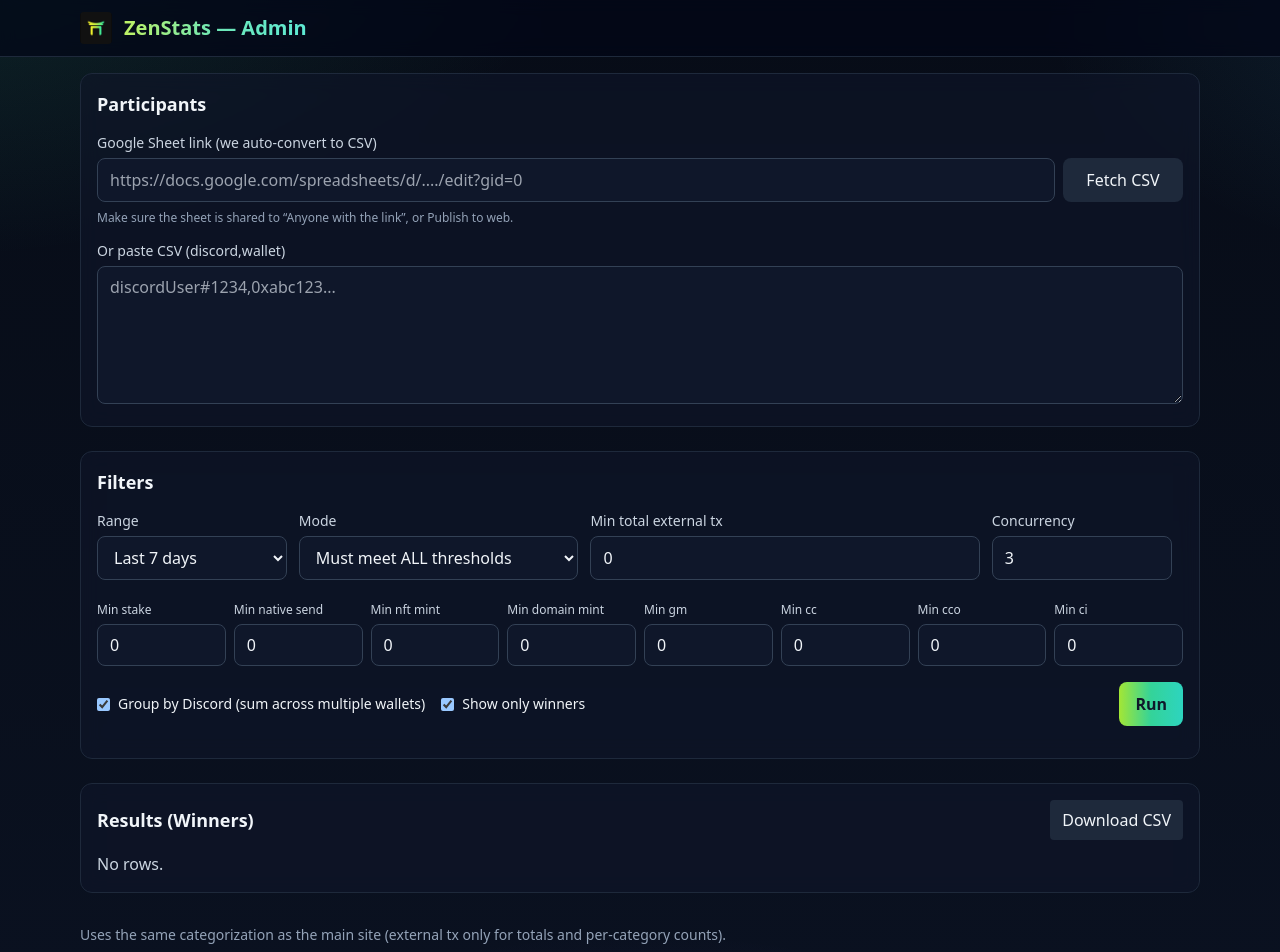
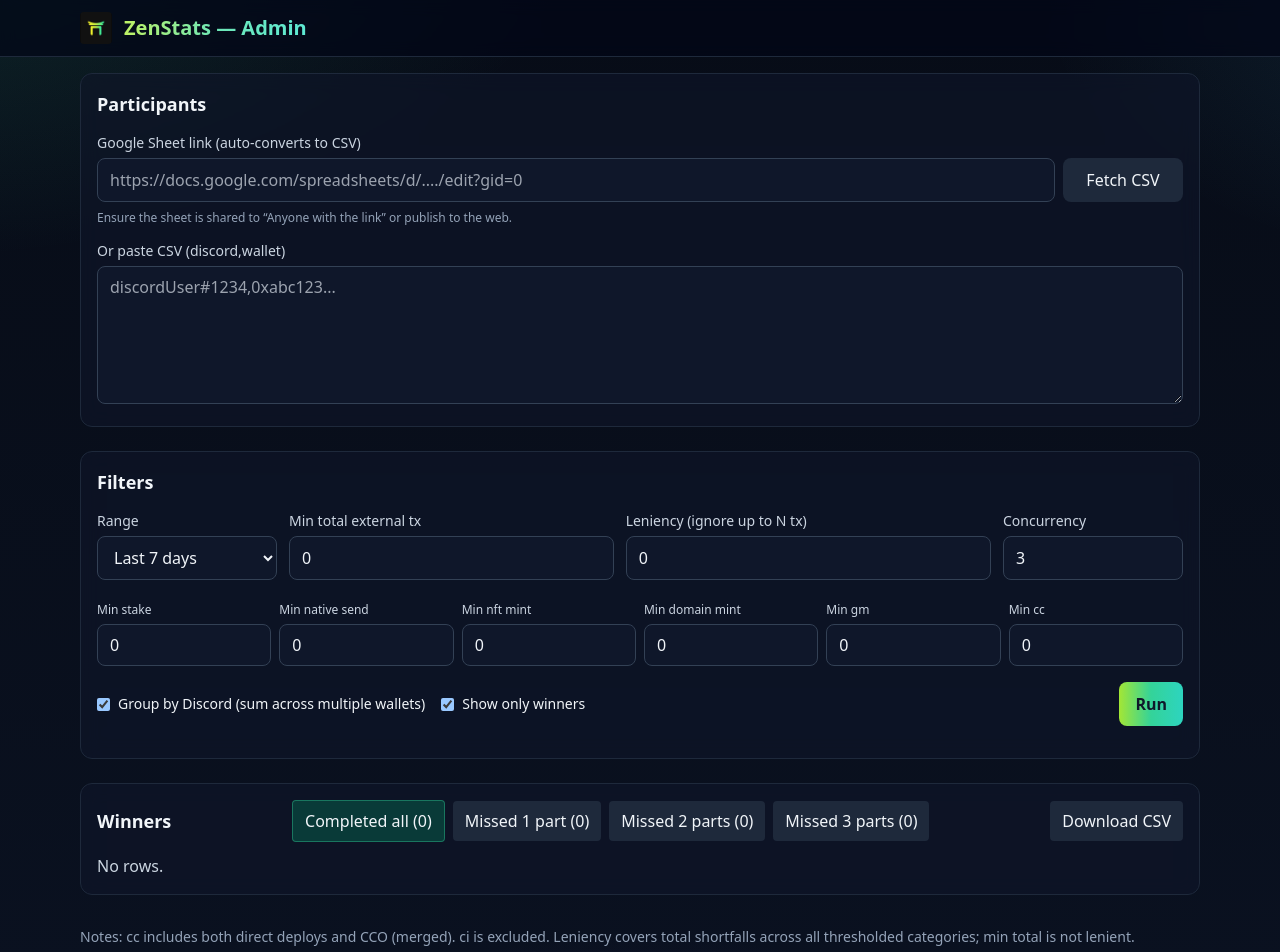
Before and after one commit to msepehri55/Zenchain-dApp-Zenstats-vercel, a Next.js app: page /admin in a window 1280 px wide. Shown: the top 952 px of the page. Built offline with nearby package versions, Linux system fonts and the light colour scheme.

Commit message:
final V2

```diff
--- a/pages/admin.js
+++ b/pages/admin.js
@@ -2,6 +2,7 @@
 import Head from 'next/head';
 import { useEffect, useMemo, useRef, useState } from 'react';
 
+// Final categories for prizes (ci removed; cco merged into cc)
 const CATEGORIES = [
   'stake',
   'native_send',
@@ -9,9 +10,6 @@
   'domain_mint',
   'gm',
   'cc',
-  'cco',
-  'ci',
-  // 'fail', 'other' // usually not used for awards
 ];
 
 // Helper: convert any Google Sheets link to CSV export form
@@ -28,12 +26,12 @@
   return input;
 }
 
-// Very simple CSV parser (expects "discord, wallet" or headers containing "discord"/"wallet|address")
+// Simple CSV parser (expects columns for discord + wallet/address; header optional)
 function parseCsv(text) {
   const lines = String(text || '').replace(/\r/g, '').split('\n').map(l => l.trim()).filter(Boolean);
   if (!lines.length) return [];
   const header = lines[0].split(',').map(s => s.trim().toLowerCase());
-  let hasHeader = header.some(h => /discord|username|wallet|address/.test(h));
+  const hasHeader = header.some(h => /discord|username|wallet|address/.test(h));
   let idxDiscord = hasHeader ? header.findIndex(h => /discord|username/.test(h)) : 0;
   let idxWallet  = hasHeader ? header.findIndex(h => /wallet|address/.test(h))  : 1;
   if (idxDiscord === -1) idxDiscord = 0;
@@ -51,7 +49,7 @@
   return out;
 }
 
-// Concurrency limiter
+// Concurrency limiter for wallet fetches
 function pLimit(concurrency) {
   let active = 0;
   const q = [];
@@ -70,27 +68,34 @@
     });
 }
 
+// Map site categories so that 'cco' folds into 'cc', and ignore 'ci'
+function canonicalizeCategory(c) {
+  if (c === 'cco') return 'cc';
+  if (c === 'ci') return null; // ignore
+  return c;
+}
+
 export default function Admin() {
-  // Auth is handled by middleware (basic auth). Nothing needed here.
-
+  // Data input
   const [sheetUrl, setSheetUrl] = useState('');
   const [csvText, setCsvText] = useState('');
   const [loadingSheet, setLoadingSheet] = useState(false);
 
+  // Window
   const [period, setPeriod] = useState('7d'); // 24h, 7d, 30d, all, custom
   const [start, setStart] = useState('');
   const [end, setEnd] = useState('');
   const showingCustom = period === 'custom';
   const parseLocalDT = (s) => Math.floor(new Date(s).getTime() / 1000);
 
-  // thresholds + options
+  // Thresholds and options
   const [thresholds, setThresholds] = useState(() => {
     const t = {};
-    CATEGORIES.forEach(c => t[c] = 0);
+    CATEGORIES.forEach(c => (t[c] = 0));
     return t;
   });
   const [minTotal, setMinTotal] = useState(0);
-  const [mode, setMode] = useState('all'); // 'all' or 'any'
+  const [leniency, setLeniency] = useState(0); // NEW: ignore up to N tx across all parts
   const [groupByDiscord, setGroupByDiscord] = useState(true);
   const [showOnlyWinners, setShowOnlyWinners] = useState(true);
   const [concurrency, setConcurrency] = useState(3);
@@ -98,8 +103,9 @@
   // Results
   const [status, setStatus] = useState('');
   const [progress, setProgress] = useState({ done: 0, total: 0 });
-  const [results, setResults] = useState([]); // raw per-wallet rows
-  const [winners, setWinners] = useState([]); // final filtered
+  const [results, setResults] = useState([]); // aggregated per discord (if grouping) or per wallet
+  const [winnersByGroup, setWinnersByGroup] = useState({ 0: [], 1: [], 2: [], 3: [] });
+  const [winTab, setWinTab] = useState(0); // 0,1,2,3 tabs
   const abortRef = useRef({ aborted: false });
 
   useEffect(() => {
@@ -135,49 +141,61 @@
     }
   }
 
+  // Count per-category using your existing activity categories; merge cco->cc; ignore ci
   function computeCounts(activity) {
-    // Use only native (external) txs for category counts and total
     const ext = activity.filter(r => r.kind === 'native');
     const counts = {};
-    CATEGORIES.forEach(c => counts[c] = 0);
+    CATEGORIES.forEach(c => (counts[c] = 0));
     for (const r of ext) {
-      const cat = r.category || 'other';
-      if (counts[cat] == null) counts[cat] = 0;
-      counts[cat] += 1;
+      const c0 = canonicalizeCategory(r.category);
+      if (!c0) continue;
+      if (counts[c0] == null) counts[c0] = 0;
+      counts[c0] += 1;
     }
     const total = ext.length;
-    const lastMs = activity.length ? Math.max(...activity.map(r => r.timeMs)) : 0;
-    return { counts, total, lastMs };
+    return { counts, total };
   }
 
-  function meetsThreshold(counts, total) {
-    if (minTotal > 0 && total < minTotal) return false;
-    const active = Object.entries(thresholds).filter(([k, v]) => Number(v) > 0);
-    if (!active.length) return minTotal > 0 ? total >= minTotal : true;
+  // Apply leniency across deficits to maximize completed parts
+  // Returns number of missed parts AFTER spending leniency, and leniencyUsed
+  function evaluateWithLeniency(counts, thresholds, leniencyN) {
+    const reqCats = Object.keys(thresholds).filter(c => thresholds[c] > 0);
+    const deficits = reqCats
+      .map(c => ({ cat: c, need: Math.max(0, thresholds[c] - (counts[c] || 0)) }))
+      .filter(d => d.need > 0)
+      .sort((a, b) => a.need - b.need);
 
-    if (mode === 'all') {
-      return active.every(([k, v]) => (counts[k] || 0) >= Number(v));
-    } else {
-      return active.some(([k, v]) => (counts[k] || 0) >= Number(v));
+    let remaining = Math.max(0, Number(leniencyN || 0));
+    for (const d of deficits) {
+      if (remaining <= 0) break;
+      if (d.need <= remaining) {
+        remaining -= d.need;
+        d.need = 0;
+      } else {
+        d.need -= remaining;
+        remaining = 0;
+      }
     }
+    const missedAfter = deficits.filter(d => d.need > 0).length;
+    const leniencyUsed = Math.max(0, Number(leniencyN || 0) - remaining);
+    return { missedAfter, leniencyUsed };
   }
 
   async function run() {
     try {
       if (!windowParams) { alert('Pick a valid date range'); return; }
-
       const list = parseCsv(csvText);
       if (!list.length) { alert('No valid (discord, wallet) rows found in CSV'); return; }
 
       setStatus('Querying wallets...');
       setProgress({ done: 0, total: list.length });
       setResults([]);
-      setWinners([]);
+      setWinnersByGroup({ 0: [], 1: [], 2: [], 3: [] });
       abortRef.current.aborted = false;
 
       const limit = pLimit(Math.max(1, Number(concurrency) || 3));
 
-      const tasks = list.map(({ discord, wallet }, idx) =>
+      const tasks = list.map(({ discord, wallet }) =>
         limit(async () => {
           if (abortRef.current.aborted) return null;
           const qs = `start=${windowParams.start}&end=${windowParams.end}`;
@@ -185,8 +203,8 @@
           const r = await fetch(url);
           const j = await r.json();
           if (!r.ok) throw new Error(j?.error || 'activity failed');
-          const { counts, total, lastMs } = computeCounts(j.activity || []);
-          return { discord, wallet, counts, total, lastMs };
+          const { counts, total } = computeCounts(j.activity || []);
+          return { discord, wallet, counts, total };
         }).then((res) => {
           setProgress(p => ({ done: p.done + 1, total: p.total }));
           return res;
@@ -201,10 +219,9 @@
         const map = new Map();
         for (const r of rows) {
           const key = r.discord;
-          const cur = map.get(key) || { discord: key, wallets: [], counts: {}, total: 0, lastMs: 0 };
+          const cur = map.get(key) || { discord: key, wallets: [], counts: {}, total: 0 };
           cur.wallets.push(r.wallet);
           cur.total += r.total;
-          cur.lastMs = Math.max(cur.lastMs, r.lastMs);
           for (const c of Object.keys(r.counts)) {
             cur.counts[c] = (cur.counts[c] || 0) + (r.counts[c] || 0);
           }
@@ -214,16 +231,33 @@
           discord: x.discord,
           wallet: x.wallets.join(' | '),
           counts: x.counts,
-          total: x.total,
-          lastMs: x.lastMs
+          total: x.total
         }));
       }
 
-      // Filter winners
-      const winnersOnly = grouped.filter(r => meetsThreshold(r.counts, r.total));
-      setResults(grouped);
-      setWinners(winnersOnly);
-      setStatus(`Done. Wallets processed: ${list.length}. Winners: ${winnersOnly.length}.`);
+      // Evaluate with leniency and bucket winners into 0/1/2/3 missed parts
+      const reqCats = CATEGORIES.filter(c => thresholds[c] > 0);
+      const groups = { 0: [], 1: [], 2: [], 3: [] };
+
+      const annotated = grouped.map(r => {
+        const totalOk = Number(minTotal || 0) <= 0 ? true : (r.total >= Number(minTotal));
+        const { missedAfter, leniencyUsed } = evaluateWithLeniency(r.counts, thresholds, leniency);
+        const isWinner = totalOk && missedAfter <= 3; // Winners pages: 0..3 missed parts after leniency
+        const out = { ...r, leniencyUsed, missedParts: missedAfter, totalOk, isWinner };
+        if (isWinner) {
+          if (missedAfter === 0) groups[0].push(out);
+          else if (missedAfter === 1) groups[1].push(out);
+          else if (missedAfter === 2) groups[2].push(out);
+          else if (missedAfter === 3) groups[3].push(out);
+        }
+        return out;
+      });
+
+      setResults(annotated);
+      setWinnersByGroup(groups);
+
+      const totals = Object.values(groups).reduce((s, arr) => s + arr.length, 0);
+      setStatus(`Done. Processed ${grouped.length} ${groupByDiscord ? 'participants' : 'wallets'}. Winners: ${totals} (0-miss: ${groups[0].length}, 1-miss: ${groups[1].length}, 2-miss: ${groups[2].length}, 3-miss: ${groups[3].length}).`);
     } catch (e) {
       console.error(e);
       alert(e.message || String(e));
@@ -231,28 +265,31 @@
     }
   }
 
-  function downloadCsv() {
-    const rows = showOnlyWinners ? winners : results;
+  function downloadCsv(rows) {
     if (!rows.length) return;
-    const header = ['discord', 'wallets', 'total', ...CATEGORIES];
+    const header = ['discord', 'wallets', 'total', ...CATEGORIES, 'leniency_used', 'missed_parts'];
     const lines = [header.join(',')];
     for (const r of rows) {
       const arr = [
-        `"${r.discord.replace(/"/g, '""')}"`,
+        `"${String(r.discord || '').replace(/"/g, '""')}"`,
         `"${String(r.wallet || '').replace(/"/g, '""')}"`,
         r.total
       ];
       for (const c of CATEGORIES) arr.push(r.counts?.[c] || 0);
+      arr.push(r.leniencyUsed || 0);
+      arr.push(r.missedParts ?? '');
       lines.push(arr.join(','));
     }
     const blob = new Blob([lines.join('\n')], { type: 'text/csv;charset=utf-8' });
     const a = document.createElement('a');
     a.href = URL.createObjectURL(blob);
-    a.download = `zenstats-winners-${Date.now()}.csv`;
+    a.download = `zenstats-${showOnlyWinners ? 'winners' : 'results'}-${Date.now()}.csv`;
     a.click();
   }
 
-  const rowsToShow = showOnlyWinners ? winners : results;
+  // Which rows to show
+  const currentWinnerRows = winnersByGroup[winTab] || [];
+  const rowsToShow = showOnlyWinners ? currentWinnerRows : results;
 
   return (
     <div className="min-h-screen text-slate-100">
@@ -269,13 +306,13 @@
       </header>
 
       <main className="max-w-6xl mx-auto p-4">
-        {/* Data source */}
+        {/* Participants source */}
         <section className="glass rounded-xl p-4 border border-slate-800">
           <h2 className="text-lg font-semibold mb-3">Participants</h2>
           <div className="grid gap-3">
             <div className="flex flex-col md:flex-row gap-3 items-stretch md:items-end">
               <div className="flex-1">
-                <label className="text-sm text-slate-300">Google Sheet link (we auto-convert to CSV)</label>
+                <label className="text-sm text-slate-300">Google Sheet link (auto-converts to CSV)</label>
                 <div className="flex gap-2">
                   <input
                     value={sheetUrl}
@@ -291,9 +328,7 @@
                     {loadingSheet ? 'Loading…' : 'Fetch CSV'}
                   </button>
                 </div>
-                <p className="mt-2 text-xs text-slate-400">
-                  Make sure the sheet is shared to “Anyone with the link”, or Publish to web.
-                </p>
+                <p className="mt-2 text-xs text-slate-400">Ensure the sheet is shared to “Anyone with the link” or publish to the web.</p>
               </div>
             </div>
 
@@ -342,18 +377,6 @@
                 </div>
               )}
 
-              <div className="min-w-[160px]">
-                <label className="text-sm text-slate-300">Mode</label>
-                <select
-                  value={mode}
-                  onChange={e=>setMode(e.target.value)}
-                  className="mt-1 w-full px-3 py-2 rounded-lg bg-slate-900 border border-slate-700 min-h-[44px]"
-                >
-                  <option value="all">Must meet ALL thresholds</option>
-                  <option value="any">Meet ANY threshold</option>
-                </select>
-              </div>
-
               <div className="min-w-[180px]">
                 <label className="text-sm text-slate-300">Min total external tx</label>
                 <input
@@ -366,6 +389,18 @@
               </div>
 
               <div className="min-w-[180px]">
+                <label className="text-sm text-slate-300">Leniency (ignore up to N tx)</label>
+                <input
+                  type="number"
+                  min="0"
+                  value={leniency}
+                  onChange={e=>setLeniency(Number(e.target.value))}
+                  className="mt-1 w-full px-3 py-2 rounded-lg bg-slate-900 border border-slate-700 min-h-[44px]"
+                  title="We will cover up to N shortfalls across all parts to count a participant as complete"
+                />
+              </div>
+
+              <div className="min-w-[180px]">
                 <label className="text-sm text-slate-300">Concurrency</label>
                 <input
                   type="number"
@@ -373,12 +408,12 @@
                   value={concurrency}
                   onChange={e=>setConcurrency(Number(e.target.value))}
                   className="mt-1 w-full px-3 py-2 rounded-lg bg-slate-900 border border-slate-700 min-h-[44px]"
-                  title="How many wallets to check at once (use 2-4 to be gentle)"
+                  title="How many wallets to check in parallel (2–4 recommended)"
                 />
               </div>
             </div>
 
-            <div className="grid grid-cols-2 sm:grid-cols-3 md:grid-cols-4 lg:grid-cols-8 gap-2">
+            <div className="grid grid-cols-2 sm:grid-cols-3 md:grid-cols-4 lg:grid-cols-6 gap-2">
               {CATEGORIES.map(cat => (
                 <div key={cat}>
                   <label className="text-xs text-slate-300">Min {cat.replace('_',' ')}</label>
@@ -416,12 +451,37 @@
           </div>
         </section>
 
-        {/* Results */}
+        {/* Winners/results */}
         <section className="mt-6 glass rounded-xl p-4 border border-slate-800">
           <div className="flex items-center justify-between gap-3">
-            <h2 className="text-lg font-semibold">Results {showOnlyWinners ? '(Winners)' : '(All)'}</h2>
+            <h2 className="text-lg font-semibold">
+              {showOnlyWinners ? 'Winners' : 'All Participants'}
+            </h2>
+
+            {/* Winner tabs (0/1/2/3 missed parts) */}
+            {showOnlyWinners && (
+              <div className="flex items-center gap-2 flex-wrap">
+                {[
+                  { k: 0, label: 'Completed all' },
+                  { k: 1, label: 'Missed 1 part' },
+                  { k: 2, label: 'Missed 2 parts' },
+                  { k: 3, label: 'Missed 3 parts' },
+                ].map(tab => (
+                  <button
+                    key={tab.k}
+                    onClick={() => setWinTab(tab.k)}
+                    className={`px-3 py-2 rounded min-h-[40px] ${
+                      winTab === tab.k ? 'bg-emerald-600/30 border border-emerald-400/40' : 'bg-slate-800 hover:bg-slate-700'
+                    }`}
+                  >
+                    {tab.label} ({(winnersByGroup[tab.k] || []).length})
+                  </button>
+                ))}
+              </div>
+            )}
+
             <button
-              onClick={downloadCsv}
+              onClick={() => downloadCsv(rowsToShow)}
               disabled={!rowsToShow.length}
               className="px-3 py-2 rounded bg-slate-800 hover:bg-slate-700 min-h-[40px]"
             >
@@ -442,7 +502,8 @@
                     {CATEGORIES.map(c => (
                       <th key={c} className="px-3 py-2 text-left">{c.replace('_',' ')}</th>
                     ))}
-                    <th className="px-3 py-2 text-left">Last Activity</th>
+                    <th className="px-3 py-2 text-left">Leniency used</th>
+                    <th className="px-3 py-2 text-left">Missed parts</th>
                   </tr>
                 </thead>
                 <tbody>
@@ -454,7 +515,8 @@
                       {CATEGORIES.map(c => (
                         <td key={c} className="px-3 py-2">{r.counts?.[c] || 0}</td>
                       ))}
-                      <td className="px-3 py-2">{r.lastMs ? new Date(r.lastMs).toLocaleString() : ''}</td>
+                      <td className={`px-3 py-2 ${r.leniencyUsed > 0 ? 'text-emerald-300' : ''}`}>{r.leniencyUsed || 0}</td>
+                      <td className="px-3 py-2">{r.missedParts ?? ''}</td>
                     </tr>
                   ))}
                 </tbody>
@@ -464,7 +526,7 @@
         </section>
 
         <footer className="text-slate-400 text-sm mt-8 pb-safe">
-          Uses the same categorization as the main site (external tx only for totals and per‑category counts).
+          Notes: cc includes both direct deploys and CCO (merged). ci is excluded. Leniency covers total shortfalls across all thresholded categories; min total is not lenient.
         </footer>
       </main>
     </div>
```
